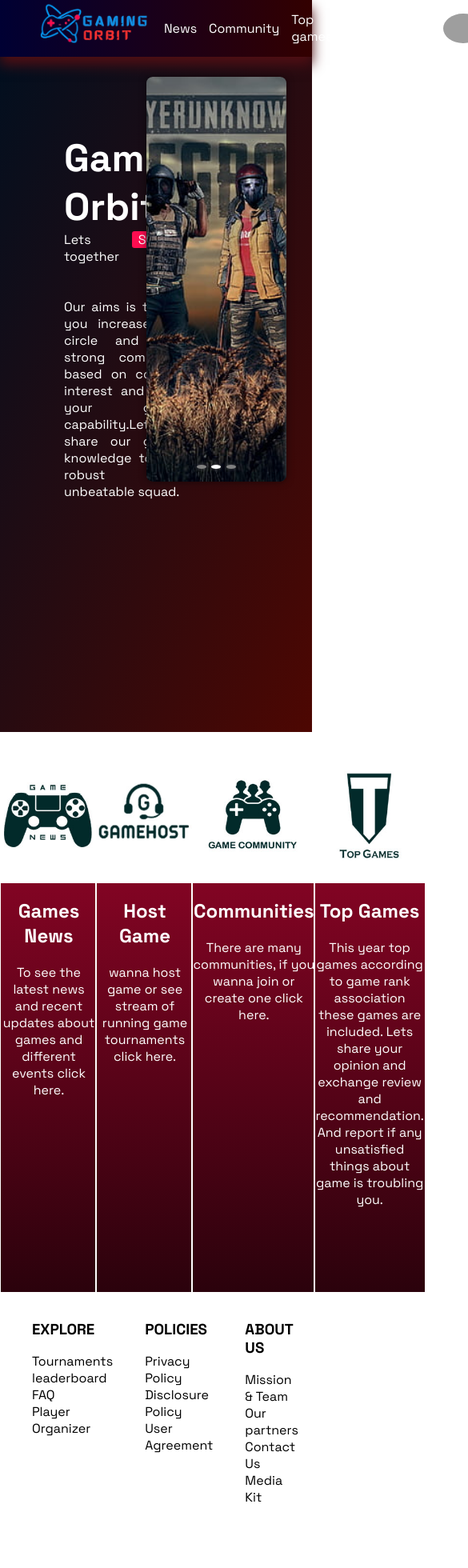
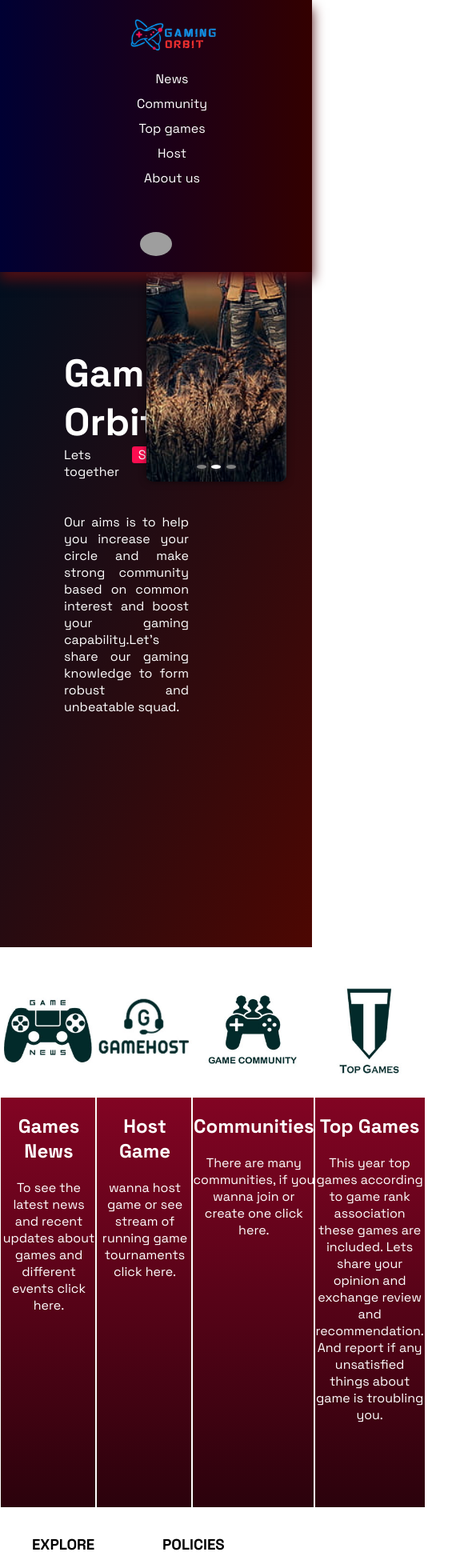
Before and after one commit to pratimashrestha1/GamingOrbit, a React (Create React App) app: page / in a window 390 px wide. Shown: the top 1960 px of the page at 80% size, 585 px wide, since content can reach past the window. Built offline with nearby package versions, Linux system fonts and the light colour scheme; no server answers; grey boxes are pictures that could not be loaded; a web font is replaced by a local one.

Commit message:
responsive phase 1

```diff
--- a/src/Aboutus.jsx
+++ b/src/Aboutus.jsx
@@ -114,4 +114,72 @@ font-family: ${({ theme }) => theme.fontFamily.games};
     }
   }
 }
+
+// *****************************************************************   media query start
+
+@media only Screen and (max-width:600px){
+
+.profile{
+  overflow: hidden;
+  background: #fff;
+  display: flex;
+  flex-direction: column;
+  justify-content: center;
+  align-content: center;
+
+  .top{
+    flex-direction: column;
+    width: 100%;
+
+    .title{
+    font-size: 2rem;
+    margin:0;
+    }
+
+    .define{
+    width: auto;
+    text-align: center;
+    float: right;
+    font-size: 15px;
+    margin:0px;
+    }
+  }
+
+  .bottom{
+    margin:0;
+    flex-direction: column;
+    gap: 1rem;
+    align-items: center;
+
+      &>div{
+      border: 3px solid #4d0717;
+      max-width: fit-content;
+
+      p:first-of-type{
+        padding: 5px;
+        border-radius: 20px;
+        margin-top: -25xp;
+        z-index: 1;
+      }
+
+      .position{
+        padding: 5px;
+      }
+
+      p{
+        text-align: center;
+        margin: 0;
+
+        span{font-size: 14px;}
+      }
+      }
+  }
+
+  img{
+      width: 150px;
+      height: 50px;
+    }
+}
+
+}//media query close bracket
 `
--- a/src/Community.jsx
+++ b/src/Community.jsx
@@ -1,26 +1,30 @@
-import React from 'react'
-import Modal from './Components/Modal'
-import styled from 'styled-components'
-import Theme from './Components/Intro_theme'
-import Footer from './Components/Footer'
-import CommunityList from './Components/TopCommunities'
+import React from "react";
+import Modal from "./Components/Modal";
+import styled from "styled-components";
+import Theme from "./Components/Intro_theme";
+import Footer from "./Components/Footer";
+import CommunityList from "./Components/TopCommunities";
 
 function Community() {
-
   return (
     <Div>
       <Modal />
-      <Theme title="Community"
-        image='./images/community.png'
-        description='Join a vibrant community of gamers where you can connect, chat, and collaborate with others who share your passion for gaming. Build your profile, join forums, and participate in discussions about your favorite games.'
+      <Theme
+        title="Community"
+        image="./images/community.png"
+        description="Join a vibrant community of gamers where you can connect, chat, and collaborate with others who share your passion for gaming. Build your profile, join forums, and participate in discussions about your favorite games."
       />
 
-      <CommunityList/>
+      <CommunityList />
 
       {/* create your own community */}
       <div className="community-creation">
         <div class="create-form">
-          <form action={`${process.env.REACT_APP_API_BASE_URL}/postData/communityCreate`} method="POST" encType="multipart/form-data">
+          <form
+            action={`${process.env.REACT_APP_API_BASE_URL}/postData/communityCreate`}
+            method="POST"
+            encType="multipart/form-data"
+          >
             <h1>Make your own community!</h1>
 
             <input type="text" placeholder="Name of your community" name="cn" />
@@ -29,7 +33,11 @@ function Community() {
 
             <input type="text" placeholder="Location" name="location" />
 
-            <input type="text" placeholder="Game precedence (e.g., Freefire, Fortnite, CoC)" name="gameList" />
+            <input
+              type="text"
+              placeholder="Game precedence (e.g., Freefire, Fortnite, CoC)"
+              name="gameList"
+            />
 
             <label htmlFor="privacy">Privacy setting:</label>
             <select name="privacy">
@@ -37,62 +45,66 @@ function Community() {
               <option value="invite">Invite only</option>
             </select>
 
-            <br /><br />
+            <br />
+            <br />
 
-            <label for="file-upload" className="custom-file-upload">Attach your profile</label><br /><br />
+            <label for="file-upload" className="custom-file-upload">
+              Attach your profile
+            </label>
+            <br />
+            <br />
             <input id="file-upload" type="file" name="photo" accept="image/*" />
 
             <button type="submit">Submit</button>
           </form>
-
         </div>
         <img src="./images/purpleman.png" alt="" />
       </div>
 
       <Footer />
     </Div>
-  )
+  );
 }
+export default Community;
 
+//************************************ style components start
 const Div = styled.div`
-
-// create your own community*****************************
-.community-creation{
-  font-family: ${({theme})=>theme.fontFamily.games};
+  .community-creation {
+    font-family: ${({ theme }) => theme.fontFamily.games};
     width: 100vw;
     height: 500px;
-  background-image: linear-gradient(to bottom right,#020f1f,#4d0702);
+    background-image: linear-gradient(to bottom right, #020f1f, #4d0702);
     background-size: cover;
     margin-top: 50px;
     display: flex;
     justify-content: space-between;
 
-  .create-form{
+    .create-form {
       color: #fff;
       width: 50%;
       height: 100%;
       display: grid;
 
-    form{
-    margin:0 auto;
+      form {
+        margin: 0 auto;
 
-    button{
+        button {
           margin-left: 120px;
           transition: all 0.5s ease;
 
-      &:hover{
+          &:hover {
             box-shadow: 0 5px 2px #fff;
             translate: 0 -5px;
           }
         }
       }
 
-    h1{
+      h1 {
         // text-align: center;
         margin: 20px 0 20px 0;
       }
 
-    textarea{
+      textarea {
         display: block;
         width: 80%;
         margin: 20px 0;
@@ -102,17 +114,17 @@ const Div = styled.div`
         color: #fff;
         height: 4em;
         text-align: center;
-      &::placeholder{
+        &::placeholder {
           text-align: center;
-        font-family: ${({theme})=>theme.fontFamily.games};
+          font-family: ${({ theme }) => theme.fontFamily.games};
         }
-        &:focus{
-        background: rgba(77,21,45,0.7);
+        &:focus {
+          background: rgba(77, 21, 45, 0.7);
           outline: none;
         }
       }
 
-    input{
+      input {
         display: block;
         width: 80%;
         margin: 20px 0;
@@ -122,18 +134,18 @@ const Div = styled.div`
         color: #fff;
         height: 2em;
         text-align: center;
-      &::placeholder{
+        &::placeholder {
           text-align: center;
-        font-family: ${({theme})=>theme.fontFamily.games};
+          font-family: ${({ theme }) => theme.fontFamily.games};
         }
 
-      &:focus{
-        background: rgba(77,21,45,0.7);
+        &:focus {
+          background: rgba(77, 21, 45, 0.7);
           outline: none;
         }
       }
 
-    select{
+      select {
         background: transparent;
         color: #fff;
         border-radius: 4px;
@@ -141,7 +153,7 @@ const Div = styled.div`
         margin-left: 20px;
       }
 
-    button{
+      button {
         background: transparent;
         color: #fff;
         border: 1px solid #fff;
@@ -167,15 +179,48 @@ const Div = styled.div`
       .custom-file-upload:hover {
         background-color: #0056b3;
       }
-
     }
 
-  img{
+    img {
       height: 400px;
       margin: auto;
-    filter: drop-shadow(0px 30px 20px rgba(255,255,255,0.5));
+      filter: drop-shadow(0px 30px 20px rgba(255, 255, 255, 0.5));
     }
   }
-`
 
-export default Community;
+  //***************************************************************  media query start
+  @media (max-width: 600px) {
+    .community-creation {
+      img {
+        display: none;
+      }
+
+      .create-form {
+        width: 100vw;
+        display: grid;
+
+        form {
+          width: 70%;
+          margin: 0 auto;
+          text-align: center;
+
+          h1 {
+            text-align: center;
+          }
+
+          select {
+            margin: 0;
+          }
+
+          .custom-file-upload {
+            margin: 0;
+          }
+
+          button {
+            margin: 0;
+          }
+        }
+      }
+    }
+  }
+`;
--- a/src/Components/ContactUs.jsx
+++ b/src/Components/ContactUs.jsx
@@ -1,149 +1,138 @@
 import React from 'react';
 import styled from 'styled-components';
 
-const ContactUs = () => {
+function ContactUs() {
   return (
     <Container>
-      <Card>
-        <Title>Get in Touch</Title>
-        <Subtitle>We're here to help! Reach out to us anytime.</Subtitle>
-        <Form action={`${process.env.REACT_APP_API_BASE_URL}/postData/contact`} method="post">
-          <Label>Name</Label>
-          <Input type="text" placeholder="Your Name" name="name"/>
-          <Label>Email</Label>
-          <Input type="email" placeholder="Your Email" name="email" />
-          <Label>Contact No</Label>
-          <Input type="text" placeholder="Your Contact Number" name="contact_no"/>
-          <Label>Message</Label>
-          <Textarea placeholder="Your Message" name="message"></Textarea>
-          <Button type='submit'>Send Message</Button>
-        </Form>
-      </Card>
+      <div className="card">
+        <h2 className="title">Get in Touch</h2>
+        <p className="subtitle">We're here to help! Reach out to us anytime.</p>
+        <form className="form" action={`${process.env.REACT_APP_API_BASE_URL}/postData/contact`} method="post">
+          <label className="label">Name</label>
+          <input type="text" className="input" placeholder="Your Name" name="name" required />
+
+          <label className="label">Email</label>
+          <input type="email" className="input" placeholder="Your Email" name="email" required />
+
+          <label className="label">Contact No</label>
+          <input type="text" className="input" placeholder="Your Contact Number" name="contact_no" required />
+
+          <label className="label">Message</label>
+          <textarea className="textarea" placeholder="Your Message" name="message" required></textarea>
+
+          <button type="submit" className="button">Send Message</button>
+        </form>
+      </div>
     </Container>
   );
-};
+}
 
-// Styled Components
 const Container = styled.div`
   display: flex;
   justify-content: center;
   align-items: center;
-  background-image: url('images/contactbg.jpg');
-  background-size: cover;
-  height: 100vh;
+  min-height: 100vh;
+  background: url('images/contactbg.jpg') no-repeat center center/cover;
   padding: 20px;
-`;
 
-const Card = styled.div`
+  .card {
     width: 100%;
     max-width: 500px;
-  background: rgba(200, 200, 200, 0.28);
-  backdrop-filter: blur(6.7px);
+    background: rgba(255, 255, 255, 0.15);
+    backdrop-filter: blur(8px);
     padding: 40px;
-  border-radius: 15px;
-  box-shadow: 0 8px 16px rgba(0, 0, 0, 0.1);
+    border-radius: 12px;
+    box-shadow: 0 8px 16px rgba(0, 0, 0, 0.2);
+  }
 
-  @media (max-width: 600px) {
-    padding: 20px;
-  }
-`;
-
-const Title = styled.h2`
+  .title {
     color: #fff;
-  font-size: 26px;
+    font-size: 28px;
     margin-bottom: 10px;
     text-align: center;
-`;
+  }
 
-const Subtitle = styled.p`
-  color: #fff;
-  font-size: 14px;
+  .subtitle {
+    color: #ddd;
+    font-size: 16px;
     text-align: center;
     margin-bottom: 20px;
-`;
+  }
 
-const Form = styled.form`
+  .form {
     display: flex;
     flex-direction: column;
-`;
+  }
 
-const Label = styled.label`
+  .label {
     color: #fff;
     font-size: 14px;
     margin-bottom: 5px;
-`;
+  }
 
-const Input = styled.input`
-  background:none;
+  .input, .textarea {
+    background: rgba(255, 255, 255, 0.2);
     color: #fff;
-  border-width: 0px;
-  border-radius: 4px;
-  box-shadow: 0 4px 4px 2px rgba(255, 255, 255, 0.2); /* Bottom-only shadow */
+    border: none;
+    border-radius: 6px;
     padding: 12px;
     margin-bottom: 15px;
-
- &:focus {
-    outline: none;
-    color: #fff;
-    background: rgba(200,200,200,0.2);
-  }
+    font-size: 16px;
 
     &::placeholder{
       color: #fff;
     }
-`;
-
-const Textarea = styled.textarea`
-  background: none;
-  color: #fff;
-  box-shadow: 0 4px 4px 2px rgba(255, 255, 255, 0.2); /* Bottom-only shadow */
-  padding: 12px;
-  margin-bottom: 15px;
-  border-radius: 8px;
-  height: 100px;
-  resize: none;
-  border-width: 0px;
-
-  &:focus {
-    outline: none;
-    color: #fff;
-    background: rgba(200,200,200,0.2);
   }
 
-  &::placeholder{
-    color: #fff;
+  .input:focus, .textarea:focus {
+    outline: none;
+    background: rgba(255, 255, 255, 0.3);
   }
-`;
 
-const Button = styled.button`
-  color: #fff;
+  .textarea {
+    height: 120px;
+    resize: none;
+  }
+
+  .button {
+    color: white;
     padding: 12px;
     border: none;
     border-radius: 8px;
     cursor: pointer;
     font-weight: bold;
-  transition: background-color 0.3s ease;
     text-transform: uppercase;
-  box-shadow: 0 4px 4px 2px rgba(255, 255, 255, 0.2); /* Bottom-only shadow */
-  background: none;
-
-  &:focus {
-    outline: none;
-    color: white;
-    background: ${({theme})=>theme.colors.gradient};
-
-    &::placeholder{
-    color: white;
-  }
+    background: linear-gradient(45deg, #ff416c, #ff4b2b);
+    transition: transform 0.2s ease, box-shadow 0.2s ease;
   }
 
-  &:hover {
-    background: ${({theme})=>theme.colors.gradient};
-    color: white;
+  .button:hover {
+    transform: translateY(-2px);
+    box-shadow: 0 4px 10px rgba(255, 65, 108, 0.5);
   }
 
   @media (max-width: 600px) {
+    .card {
+      padding: 25px;
+    }
+
+    .title {
+      font-size: 24px;
+    }
+
+    .subtitle {
+      font-size: 14px;
+    }
+
+    .input, .textarea {
+      font-size: 14px;
       padding: 10px;
+    }
+
+    .button {
+      font-size: 14px;
+      padding: 10px;
+    }
   }
 `;
 
--- a/src/Components/Footer.jsx
+++ b/src/Components/Footer.jsx
@@ -55,66 +55,96 @@ const Div = style.div`
     overflow: hidden;
     background-image: url('images/heikei_app.svg');
 
-div{
+    div {
         height: 500px;
         display: flex;
+        flex-direction: row; /* Ensure it's row by default */
     }
 
-img{
+    img {
         width: 200px;
     }
 
-li{
+    li {
         list-style-type: none;
         cursor: pointer;
-transition: transform 0.5s ease,font-weight 0.5s ease;
+        transition: transform 0.5s ease, font-weight 0.5s ease;
 
-&:hover{
+        &:hover {
             transform: translatey(-3px);
             font-weight: bold;
         }
     }
 
-ul li:nth-child(1):hover{transform: none;
-    font-weight: regular;}
+    ul li:nth-child(1):hover {
+        transform: none;
+        font-weight: regular;
+    }
 
-h3{
+    h3 {
         cursor: default;
     }
 
-ul:nth-child(1){
+    ul:nth-child(1),
+    ul:nth-child(2),
+    ul:nth-child(3),
+    ul:nth-child(4) {
         flex-grow: 1;
     }
-ul:nth-child(2){
-flex-grow: 1;
-}
-ul:nth-child(3){
-flex-grow: 3;
-}
-ul:nth-child(4){
-flex-grow:1 ;
+
+    .icons {
+        display: flex;
+        flex-wrap: wrap;
     }
 
-.icons{
-display: flex;
-}
-.icon{
-flex-wrap: wrap-reverse;
+    .icon {
         font-size: 2em;
         margin: 5px;
-color:#FC0D50;
+        color: #FC0D50;
         transition: all 0.5s ease;
 
-&:hover{
+        &:hover {
             color: #1092EA;
             cursor: pointer;
             transform: scale(1.5);
         }
     }
 
-p{
+    p {
         text-align: center;
         color: #fff;
         margin-bottom: 30px;
     }
+
+
+
+    // **********************************************************   Media query for screens max-width 600px
+    @media (max-width: 600px) {
+        div{
+            height: fit-content;
+            display: grid;
+            grid-template-columns: auto auto;
+        }
+
+        img{
+            max-width: 150px;
+        }
+
+        .icons{
+            height: fit-content;
+
+            a{
+                height: fit-content;
+            }
+
+            .icon{
+                font-size: 1.5em;
+                margin: 3px;
+            }
+        }
+
+        p{
+            margin-top: 100px;
+        }
+    }
 `
--- a/src/Components/Header.jsx
+++ b/src/Components/Header.jsx
@@ -12,7 +12,6 @@ const Header = () => {
     <MainHeader>
       <div className="nav_menu">
         <ul>
-        {/* ./images/crop thikkako no bg.png */}
           <li><NavLink onClick={componentVisibleFalse} to="/"><img src="/images/crop_thikkako_no_bg.png" alt="logo" className="logo" /></NavLink></li>
           <li><NavLink onClick={componentVisibleFalse} className="navs" to="/news">News</NavLink></li>
           <li><NavLink onClick={componentVisibleFalse} className="navs" to="/community">Community</NavLink></li>
@@ -29,23 +28,23 @@ const Header = () => {
           alt="profile"
           onClick={toggleComponentVisibility}
         />
-
       </div>
     </MainHeader>
-    //Above is the header of logo.
   );
 };
 
 const MainHeader = styled.header`
   position: sticky;
-  top: 0px;
+  top: 0;
   background-image: ${({ theme }) => theme.colors.gradient};
   font-family: ${({ theme }) => theme.fontFamily.games};
   background-color: #222;
   display: flex;
   justify-content: space-between;
+  align-items: center;
   box-shadow: 0 10px 15px rgba(80, 15, 20, 1);
   z-index: 2;
+  padding: 10px 20px; /* Add padding for spacing */
 
   img {
     max-width: 150px;
@@ -86,6 +85,7 @@ const MainHeader = styled.header`
     p {
       color: white;
     }
+
     .user_logo {
       color: #fff;
       width: 50px;
@@ -93,7 +93,44 @@ const MainHeader = styled.header`
       border-radius: 50%;
     }
   }
+
+  /* Media query for smaller screens */
+  @media (max-width: 768px) {
+    flex-direction: column;
+    align-items: center;
+    .nav_menu {
+      margin-top: 10px;
+      ul {
+        flex-direction: column; /* Stack nav items vertically */
+        align-items: center; /* Center the nav items */
+      }
+    }
+
+    .nav_logo {
+      flex-direction: column;
+      margin-top: 10px;
+      gap: 5px;
+    }
+
+    /* Make logo smaller on smaller screens */
+    img {
+      max-width: 120px;
+    }
+  }
+
+  @media (max-width: 480px) {
+    padding: 10px; /* Reduce padding for very small screens */
+    .nav_menu {
+      ul {
+        gap: 10px; /* Reduce gap between items */
+      }
+    }
+
+    .nav_logo .user_logo {
+      width: 40px;
+      padding: 10px; /* Smaller profile image */
+    }
+  }
 `;
 
-
 export default Header;
--- a/src/Components/Modal.jsx
+++ b/src/Components/Modal.jsx
@@ -77,13 +77,12 @@ export default Modal;
 const Div = styled.div`
 form{
     font-family: ${({ theme }) => theme.fontFamily.games};
-    position: absolute;
+    position: fixed;
     transform: translate(-50%,-50%);
     top: 50%;
     left: 50%;
     width: 500px;
     height: 450px;
-    background-color: rgba(0,0,0,0.5);
     border: 2px solid;
     border-color: ${({ theme }) => theme.colors.logoBlue};
     border-radius: 15px;
@@ -93,16 +92,18 @@ form{
     align-items: center;
     font-size: 18px;
     z-index: 1000;
+    background: rgba(70, 70, 70, 0.28);
+    backdrop-filter: blur(6.7px);
 
     .close{
-        color: white;
+        color: red;
         position: absolute;
         top: 5px;
         right: 1em;
-        border: 1px solid white;
-        border-radius: 50%;
+        /* border: 1px solid white; */
+        /* border-radius: 50%; */
         padding: 0 3px;
-        box-shadow: 0 0 10px 1px white;
+        text-shadow: 2px 2px 5px rgba(200, 200, 200, 1);
         cursor: pointer;
         font-weight: bold;
     }
--- a/src/Components/TopCommunities.jsx
+++ b/src/Components/TopCommunities.jsx
@@ -151,4 +151,43 @@ const Div = styled.div`
       }
     }
   }
+
+  //***************************************************************  media query start
+  @media (max-width: 600px){
+        .community-grid {
+          display: flex;
+          // flex-direction: column;
+          flex-wrap: wrap;
+      }
+
+      .community-1{
+        img {
+        width: 100px;
+        height: 150px;
+          }
+        .details{
+          h2{
+            font-size: 20px;
+          }
+
+          p{
+             font-size: 15px;
+             color: red;
+
+             &::first-letter {
+               font-size: 1em;
+                }
+          }
+
+          .button-container{
+
+             button {
+                  padding: 5px;
+                  font-weight: normal;
+                }
+          }
+        }
+      }
+  }
+
 `;
--- a/src/News.jsx
+++ b/src/News.jsx
@@ -1,9 +1,9 @@
 import React, { useState, useEffect } from "react";
 import axios from "axios";
-import styled from "styled-components";
 import Modal from "./Components/Modal";
 import Theme from "./Components/Intro_theme";
 import Footer from "./Components/Footer";
+import styled from "styled-components";
 
 function News() {
   const [articles, setArticles] = useState([]);
@@ -55,7 +55,7 @@ function News() {
   }
 
   if (error) {
-    return <ErrorMessage>{error}</ErrorMessage>;
+    return <div className="error-message">{error}</div>;
   }
 
   return (
@@ -82,7 +82,25 @@ function News() {
         <div className="news-list">
           {filteredArticles.length > 0 ? (
             filteredArticles.map((article, index) => (
-              <NewsCard key={index} article={article} />
+              <div className="news-card" key={index}>
+                <h2>{article.title
+                  .split(" ")
+                  .slice(0, 6)
+                  .join(" ")}</h2>
+                <p>{
+                  article.description
+                    .split(" ")
+                    .slice(0, 20)
+                    .join(" ")
+                }</p>
+                {article.url ? (
+                  <a href={article.url} target="_blank" rel="noopener noreferrer">
+                    Read more
+                  </a>
+                ) : (
+                  <span>Link not available</span>
+                )}
+              </div>
             ))
           ) : (
             <p>No results found.</p>
@@ -97,60 +115,10 @@ function News() {
 
 export default News;
 
-// NewsCard Component
-const NewsCard = ({ article }) => (
-  <CardWrapper>
-    <h2>{article.title}</h2>
-    <p>{article.description}</p>
-    {article.url ? (
-      <a href={article.url} target="_blank" rel="noopener noreferrer">
-        Read more
-      </a>
-    ) : (
-      <span>Link not available</span>
-    )}
-  </CardWrapper>
-);
-
-// Styled-components with consistent theme
-const CardWrapper = styled.div`
-  background: #800000;
-  box-shadow: 0 4px 8px rgba(0, 0, 0, 0.1);
-  padding: 15px;
-  border-radius: 8px;
-  transition: transform 0.3s ease-in-out;
-  color: white;
-
-  &:hover {
-    transform: translateY(-5px);
-  }
-
-  h2 {
-    font-size: 1.2em;
-    margin-bottom: 10px;
-    color: white;
-  }
-
-  p {
-    font-size: 1em;
-    color: #d3d3d3;
-    margin-bottom: 10px;
-  }
-
-  a {
-    color: #007bff;
-    text-decoration: none;
-  }
-
-  a:hover {
-    text-decoration: underline;
-  }
-`;
-
 const Div = styled.div`
   .news-container {
-    padding: 20px 200px;
-    width: 100vw;
+    padding: 20px 10%;
+    width: 100%;
     margin: 0 auto;
     box-sizing: border-box;
     background: white;
@@ -183,28 +151,87 @@ const Div = styled.div`
 
   .news-list {
     display: grid;
-    grid-template-columns: repeat(3, 1fr);
+    grid-template-columns: repeat(5, 1fr);
     gap: 20px;
     margin-top: 20px;
   }
 
-  @media (max-width: 768px) {
+  .news-list p {
+    color: #000;
+  }
+
+  .news-list .news-card {
+    background: #800000;
+    box-shadow: 0 4px 8px rgba(0, 0, 0, 0.1);
+    padding: 15px;
+    border-radius: 8px;
+    transition: transform 0.3s ease-in-out;
+    color: white;
+  }
+
+  .news-list .news-card:hover {
+    transform: translateY(-5px);
+  }
+
+  .news-list .news-card h2 {
+    font-size: 1.2em;
+    margin-bottom: 10px;
+    color: white;
+  }
+
+  .news-list .news-card p {
+    font-size: 1em;
+    color: #d3d3d3;
+    margin-bottom: 10px;
+  }
+
+  .news-list .news-card a {
+    color: #007bff;
+    text-decoration: none;
+  }
+
+  .news-list .news-card a:hover {
+    text-decoration: underline;
+  }
+
+  /* For medium screens */
+  @media (max-width: 1024px) {
+    .news-container {
+      padding: 20px 5%;
+    }
+
     .news-list {
       grid-template-columns: 1fr 1fr;
     }
   }
 
-  @media (max-width: 480px) {
+  /* For small screens */
+  @media (max-width: 768px) {
+    .news-container h1 {
+      font-size: 1.8em;
+    }
+
     .news-list {
       grid-template-columns: 1fr;
     }
+
+    .news-container {
+      padding: 20px 15px;
+    }
+  }
+
+  /* For extra small screens */
+  @media (max-width: 480px) {
+    .news-container h1 {
+      font-size: 1.5em;
+    }
+
+    .news-list .news-card {
+      padding: 10px;
+    }
+
+    .news-container {
+      padding: 20px 10px;
+    }
   }
 `;
-
-const ErrorMessage = styled.div`
-  text-align: center;
-  color: red;
-  font-size: 1.2em;
-  margin-top: 20px;
-  font-weight: bold;
-`;
```
Lines whose indentation alone changed are shown as unchanged.
